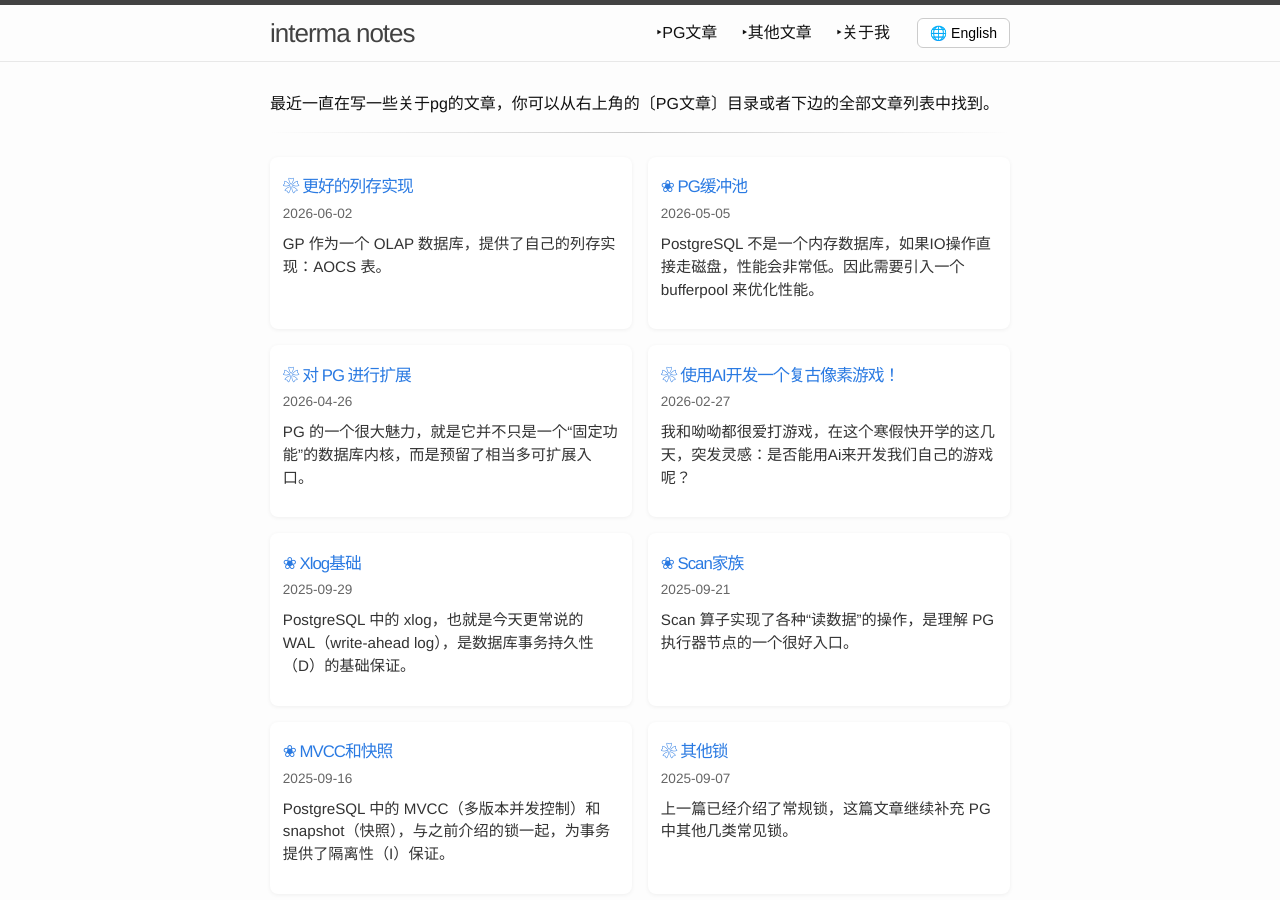
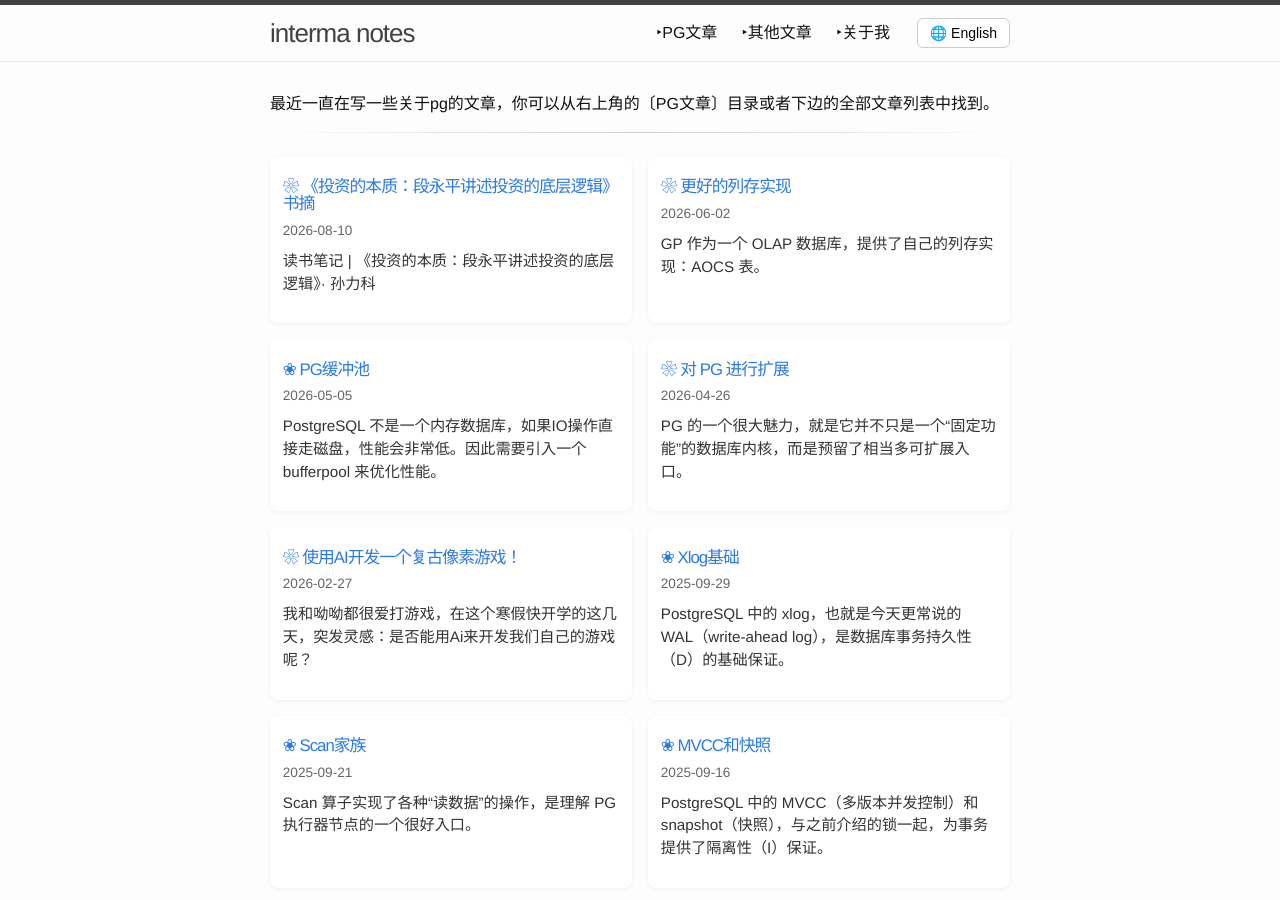
Before and after one commit to interma/interma.github.io, a Jekyll site: the page built from index.markdown, in a window 1280 px wide and 900 px high. Built offline with Jekyll 4.4.1, drawn with Linux system fonts in a browser that asks for light colours; some of the changed lines change nothing that is shown.

Commit message:
added book duan

```diff
--- /dev/null
+++ b/_posts/2026-08-10-book-duan.markdown
@@ -0,0 +1,351 @@
+---
+layout: post
+title:  《投资的本质：段永平讲述投资的底层逻辑》 书摘
+date:   2026-08-10 15:02:00 +0800
+permalink: /book/duan.html
+tags: [book, investment]
+---
+
+## 读书笔记 | 《投资的本质：段永平讲述投资的底层逻辑》· 孙力科
+
+### 前言
+
+> 实际上，股市非但无法赚到快钱，反而存在很大的亏本风险。
+
+*2026-07-03 19:03 · 第 8 页*
+
+---
+
+> 读了《穷查理宝典》，段永平意识到股票投资中最难的部分不是技巧，不是数据分析，而是一种超然的人生态度和哲学。
+
+*2026-07-03 19:04 · 第 10 页*
+
+---
+
+### 不要觉得自己比他人更聪明
+
+> 过高地估计自己，过低地看待其他人，永远都不是一个明智的做法。
+
+*2026-07-03 19:10 · 第 26 页*
+
+---
+
+### 不要试图去预测股价
+
+> 炒股的人依靠的往往不是聪明，更多的是耐心、不贪婪、比别人更勤奋（花时间了解公司），还有不可或缺的一点运气。
+
+*2026-07-03 19:10 · 第 28 页*
+
+---
+
+> 许多投资者在投资时，喜欢给自己设定一个具体的回报率目标。如果没有实现这个目标，他们就会变得很沮丧，进而放弃这笔投资；而一旦实现了目标，又会继续大举投资。
+
+*2026-07-03 19:13 · 第 32 页*
+
+---
+
+> 第二，长期而言，跑过银行存款是最基本的要求，不然就是瞎忙活。
+
+*2026-07-04 10:55 · 第 33 页*
+
+---
+
+> 实际上，投资回报和个人的努力程度以及努力意愿都不是直接相关的。在日常的工作中，一个工人如果每小时可以产出多少价值，往往是比较固定的，而且努力程度与收入大体成正比；但投资并不遵循这样的线性逻辑。
+
+*2026-07-04 11:02 · 第 35 页*
+
+---
+
+### 关注生意本身，而不是市场
+
+> 但他们会坚定自己的追求，严格约束自己的行为，按照价值投资的理念和方法进行投资，确保自己的过程不会出错，不会有什么不合理或者冒险的举动。
+
+*2026-07-04 11:02 · 第 36 页*
+
+---
+
+### 投资需要做好充分的准备
+
+> 美国经济学家约瑟夫·基钦认为，人类经济活动的最短周期是三年，其理由是：工厂如果生产过剩，会产生存货，这些存货积压到一定程度后，厂商会逐步减少生产，以确保生产和销售达到平衡，这时，就会出现库存有节律波动的经济现象。
+
+*2026-07-04 15:46 · 第 50 页*
+
+---
+
+### 投机不等同于投资
+
+> 为了抑制投机心理，段永平认为投资者需要建立自己的信仰。信仰是指要"做对的事情"，而"做对的事情"就是不做明知错的事情。
+
+*2026-07-04 15:50 · 第 54 页*
+
+---
+
+> 投机只是一种零和游戏，某个投机者挣的钱，恰好是其他投机者亏掉的钱。相比之下，投资本身看重企业价值的增长，依靠企业的发展来获利，其所得是企业带来的一种利润增值。
+
+*2026-07-04 15:51 · 第 55 页*
+
+---
+
+### 价值投资才是炒股的精髓
+
+> 在被套时就拿出"长期投资"来安慰自己。要知道，没有什么比买错股票并长期持有伤害更大的了。
+
+*2026-07-04 15:58 · 第 59 页*
+
+---
+
+> 人们需要预留出足够的安全边际。比如，当人们做出错误预测时，由于安全边际的存在，自己可以少亏钱或者不亏钱。
+
+*2026-07-04 16:02 · 第 64 页*
+
+---
+
+### 买股票要当成买公司一样对待
+
+> 股票的走势源于公司自身的发展情况。
+
+*2026-07-05 15:44 · 第 67 页*
+
+---
+
+### 选股时，要寻找良好的商业模式
+
+> 所谓咖啡罐型股票，指的是5年内，投资者可以不闻不问、却对其稳步升值和发展充满信心的股票。
+
+*2026-07-05 16:00 · 第 83 页*
+
+---
+
+### 看重那些具有很强用户黏性的公司
+
+> 在谈到投资标的的选择时，段永平一直都非常看好用户黏性强的企业。
+
+*2026-07-06 10:26 · 第 119 页*
+
+---
+
+### 给企业估值需要技术能力和经验积累
+
+> 那么，为什么投资很难呢？最重要的一个原因就是：给企业估值非常困难。多数投资者根本做不到合理估值。
+
+*2026-07-06 16:22 · 第 142 页*
+
+---
+
+### 股票的内在价值大约等于公司的未来现金流折现
+
+> 段永平喜欢使用定性分析方法，重点关注企业文化、商业模式、管理层能力、竞争壁垒等核心要素。
+
+*2026-07-12 20:32 · 第 150 页*
+
+---
+
+### 注重分析企业的基本面
+
+> 正因为如此，段永平常常会选择分析毛利率、净资产收益率、净利率等几个指标。
+
+*2026-07-12 20:40 · 第 165 页*
+
+---
+
+> 只要认真分析，就会发现，净利润／销售额主要体现出企业的净利率，销售额／总资产则反映出资金周转的快慢和资产利用效率，总资产／净资产则体现了企业的杠杆率，可以反映出总资产中到底存在多少股东权益，以及存在多少债务。债务相对股东权益越高，表明杠杆回报越大，对外债务的利用率更高，偿还债务的能力也越强。而这三个方面正好对应了公司的盈利能力、营运能力和偿债能力。
+
+*2026-07-12 20:46 · 第 170 页*
+
+---
+
+### 拒绝博傻理论，坚持价值分析
+
+> 投资者一定要避免参与到博傻游戏当中。
+
+*2026-07-12 20:59 · 第 191 页*
+
+---
+
+### 短线操作比长线操作更难
+
+> 一般短线赚了钱的意思和去赌场赚了钱的意思是一样的。有人通过中彩票赚了大钱，但那是别人学不来的。在他看来，短线操作和投机没什么两样，都是赌博行为。
+
+*2026-07-13 10:47 · 第 213 页*
+
+---
+
+### 着眼于大局，忽略一时的波动
+
+> 2011年，段永平购入苹果的股票后非常兴奋，认为苹果公司是一家伟大的公司，未来的前途不可限量。谁知2012—2013年，苹果股价开始下跌，段永平手里的股票一下子下跌了55%；好不容易恢复之后，到了2015—2016年，股票又下跌了36%；但他始终没有动摇对苹果的长期信心，坚持持有至今获得了丰厚回报。
+
+*2026-07-13 10:58 · 第 222 页*
+
+---
+
+### 选择那些具有可持续发展空间的企业
+
+> 贵或便宜，都是从未来十年或更远的角度看。比如，如果你觉得一家公司未来肯定会完蛋，那么什么价格都是贵的。
+
+*2026-07-14 15:41 · 第 241 页*
+
+---
+
+### 投资者需要足够的耐心，坚持等待
+
+> 在投资的过程中，对于任何一个人来说，经验的积累都非常重要，因此，不要总是想着很快就积累起巨额的财富，而要懂得投身实践，慢慢积累经验，慢慢掌握投资的精髓，慢慢掌握适合自己的投资方法。虽说有的人积累经验的速度更快一些，但无论快慢，亲身经历市场牛熊的淬炼都是必不可少的。
+
+*2026-07-14 15:46 · 第 248 页*
+
+---
+
+> 任何一个投资者都是从亏损中积累经验的，不要想着一开始就可以挣大钱。
+
+*2026-07-17 11:05 · 第 250 页*
+
+---
+
+### 避开那些产品很难长期做到差异化的企业
+
+> 理性看待投资的结果，更多地关注投资过程，享受投资过程。
+
+*2026-07-17 11:05 · 第 251 页*
+
+---
+
+> 能长期维持的差异化是护城河，差异化指的是产品能满足用户的需求，而别人满足不了。
+
+*2026-07-17 11:09 · 第 254 页*
+
+---
+
+### 拒绝长期投资中的教条主义
+
+> 所谓的长期持有优质公司的股票，实际上并不意味着永久持有，并不意味着永不出售。
+
+*2026-07-17 11:21 · 第 262 页*
+
+---
+
+## 第五章 集中投资，确保收益最大化
+
+> 而长线投资并不一定是价值投资。
+
+*2026-07-17 11:25 · 第 268 页*
+
+---
+
+### 集中投资数只股票时，要打造合理的组合
+
+> 就是从众多备选项目中选择少数几只优质股，组成一个稳健、强大、关联性弱的资产结构和资产组合。
+
+*2026-07-21 09:03 · 第 289 页*
+
+---
+
+> 可以参照以下几个标准。
+
+*2026-07-21 09:03 · 第 289 页*
+
+---
+
+### 将大部分资金集中在少数高价值的项目上
+
+> 需要注意的是，很多人会将项目投资与资产管理当成一回事，其实两者是不同的概念。资产管理除了包含投资的选项，还包含储蓄、保险、现金等诸多方面的内容。一个家庭的资产，应该保持必要的均衡性与多元化，因此要保证分散管理，投资一般不应超过50%的份额。
+
+*2026-07-21 09:14 · 第 299 页*
+
+---
+
+### 选择适合自己的投资
+
+> 按照段永平的说法，人们需要对自己有一个精准的认识，从而结合自己以往的投资经验进行分析和判断，看看哪一类公司是最适合自己的，看看什么企业最容易理解，看看哪些公司能够带来最稳健的回报。
+
+*2026-07-23 09:09 · 第 321 页*
+
+---
+
+### 提早放弃那些不挣钱的投资
+
+> 投资时做出误判，选择了一家不挣钱的企业。这时，个人若发现自己出错，要果断撤离。
+
+*2026-07-23 09:11 · 第 327 页*
+
+---
+
+### 了解股市变动的规律
+
+> 但他并不执着于等待顶点抛售，也从来不奢望每一次都可以抄底。他更加看重的是：上行趋势和下行趋势的拐点判断。
+
+*2026-07-23 15:14 · 第 338 页*
+
+---
+
+### 如何确认出售股票的时机
+
+> 而至关重要的一点是，必须保持良好的心态，从大局出发来考虑问题，而不在一些细枝末节上浪费时间。
+
+*2026-07-24 10:50 · 第 352 页*
+
+---
+
+### 投资时，价值观很重要
+
+> 段永平建议投资者将投资当成生活的一个面，而不是全部，不要将时间全部放在工作或者投资上。聪明的人，会将投资当作享受生活的一种方法。
+
+*2026-07-26 11:24 · 第 399 页*
+
+---
+
+### 独立分析，不要轻信专家的话
+
+> 这样便会导致大量投资者持有相似的投资项目。这种大众化的投资模式，最终会产生平均收益。
+
+*2026-07-28 14:40 · 第 408 页*
+
+---
+
+### 投资一定要保持平常心
+
+> 平常心是段永平在创业和投资的时候谈论最多的话题，也是他最看重的一个成功要素，所谓的平常心，指的就是回归事物的本源。
+
+*2026-07-28 14:48 · 第 415 页*
+
+---
+
+> 投资者可以适当冒险，但是必须保证最基本的资金安全，保证生活不会因为投资而受到严重的影响。
+
+*2026-07-28 14:51 · 第 419 页*
+
+---
+
+### 拒绝做空标的公司
+
+> 投资不需要勇气，当你说需要勇气时，你就危险了。第一，做空有无限风险，一次错误足以致命。
+
+*2026-07-29 10:54 · 第 442 页*
+
+---
+
+### 纠正错误，立即止损
+
+> 不管犯了多大的错误，都要诚实面对，立即止损，不要骗自己说还有机会。
+
+*2026-07-29 15:52 · 第 453 页*
+
+---
+
+> 沉没成本会成为个人进行风险评估的一大障碍。
+
+*2026-07-29 16:02 · 第 457 页*
+
+---
+
+### 不了解的就不要去投资
+
+> 段永平一直谦卑地认为自己并不懂市场，也不是很刻苦，但他对投资有自己基本的理解，那就是不懂的东西不碰。
+
+*2026-07-29 16:43 · 第 462 页*
+
+---
+
+### 不要轻易帮助别人进行投资
+
+> 段永平告诫普通的投资者应该享受投资的乐趣，而不要将其当作挣钱的工具，更不要因此去帮助更多人打理资金，免得积累很大的压力而丧失乐趣。
+
+*2026-07-29 16:52 · 第 480 页*
--- a/others.markdown
+++ b/others.markdown
@@ -6,4 +6,6 @@ nav_order: 2
 ---
 
 * [和呦呦通过AI制作一款像素游戏]({% post_url 2026-02-27-ai_pixel_game %})
+* 书摘
+  * [《投资的本质：段永平讲述投资的底层逻辑》]({% post_url 2026-08-10-book-duan %})
 * 我的理财思路
```
Also changed, not shown: 1 other file.
